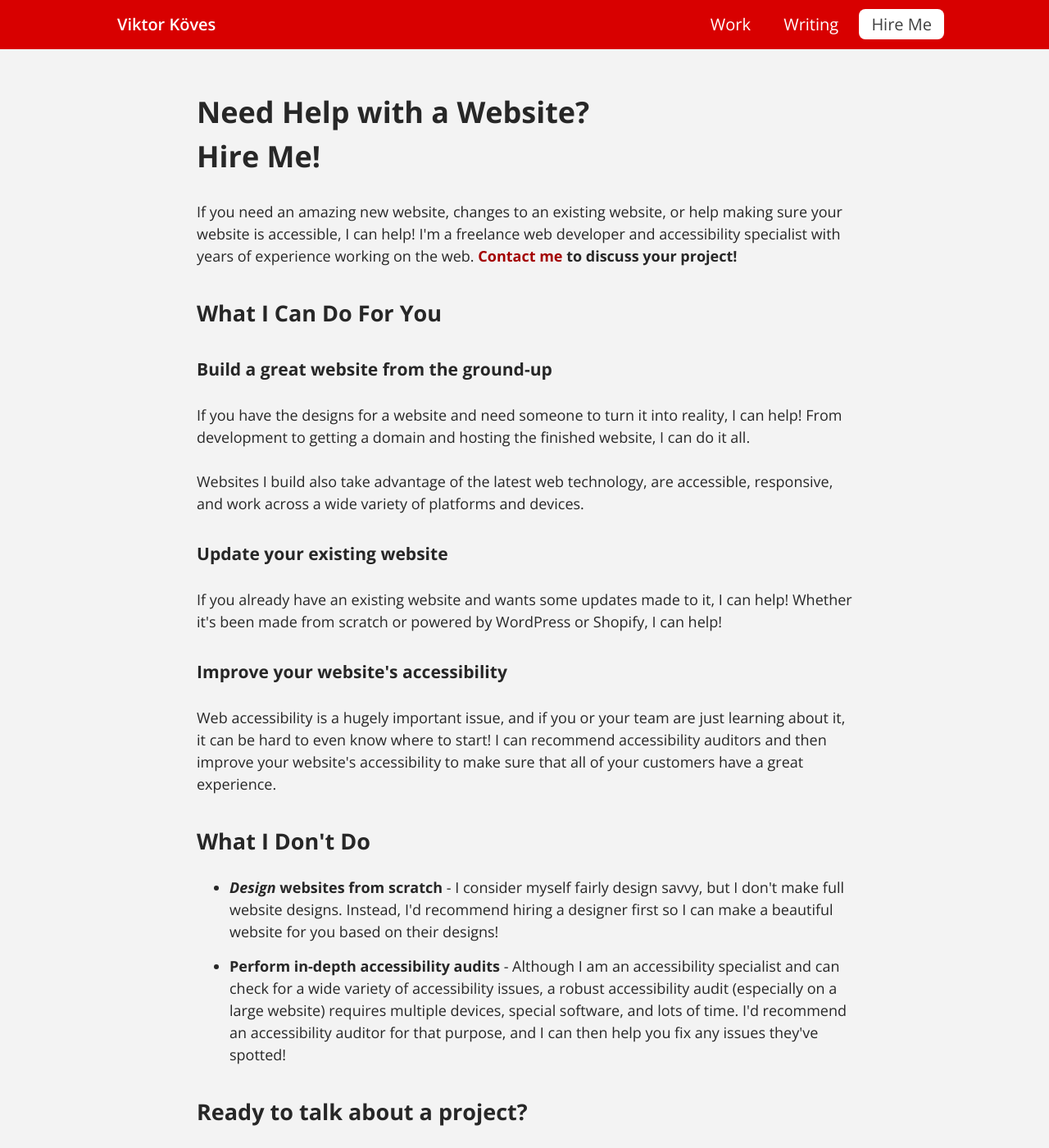
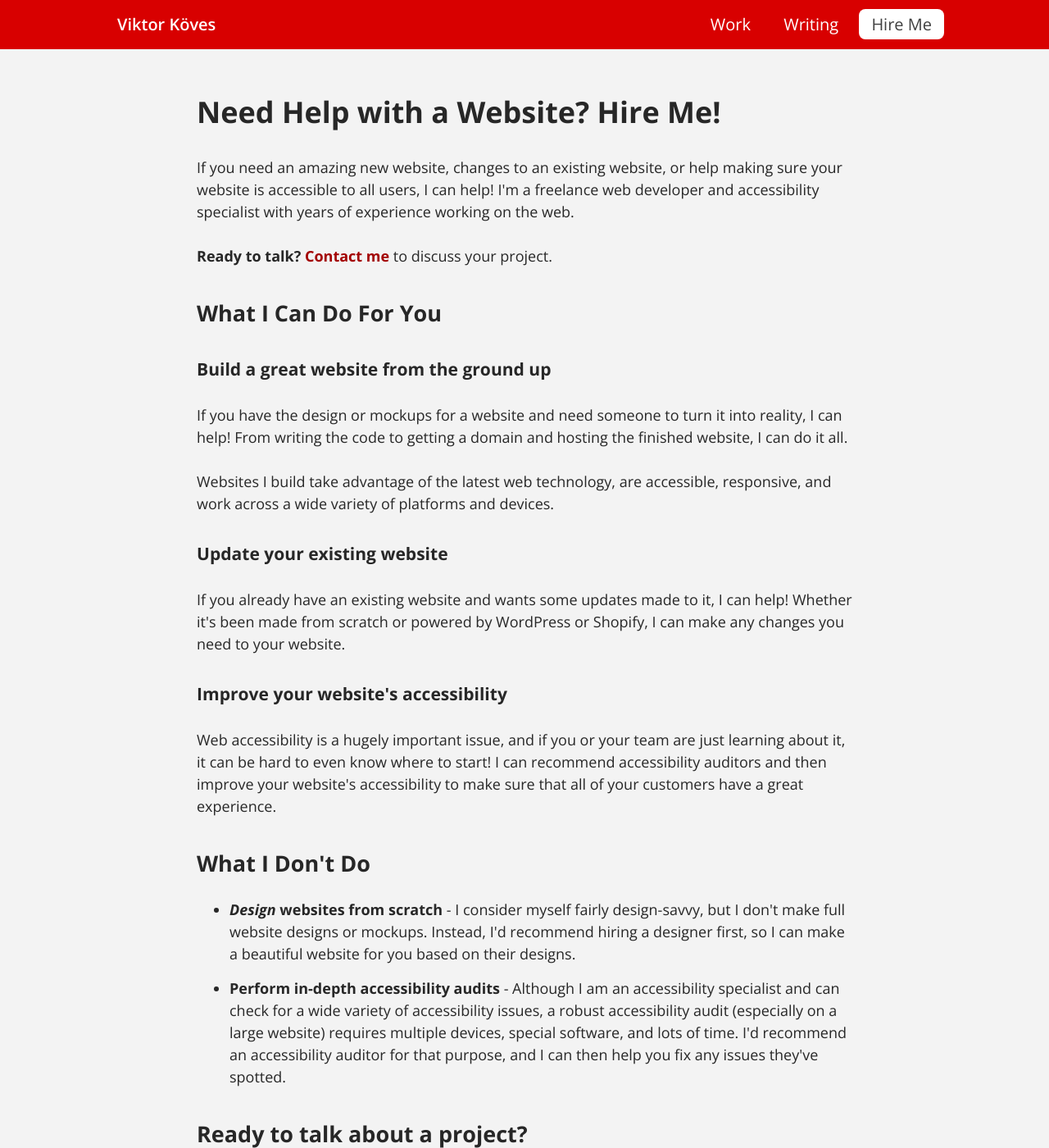
Before and after one commit to vkoves/vkoves.github.io, a Jekyll site: the page built from hire-me.html, in a window 1280 px wide and 1400 px high. Shown: the whole window at 82% size. Built offline with Jekyll 4.4.1, drawn with Linux system fonts in a browser that asks for light colours.

Commit message:
Improved Hire Me page and made anchors smooth scroll Target headings now also have an animated highlight so its clear you were linked to them - especially useful for the hire me page

```diff
--- a/css/main.scss
+++ b/css/main.scss
@@ -7,7 +7,10 @@
 @import 'header';
 @import 'footer';
 
-html { font-size: 18px; }
+html {
+  font-size: 18px;
+  scroll-behavior: smooth; // New, animates going between anchors!
+}
 
 body {
   position: relative;
@@ -24,6 +27,21 @@
 h3 { margin-top: 1.75rem; }
 
 button { font-family: 'Open Sans', sans-serif; }
+
+// Style any heading targeted by an anchor to animate move and highlight
+:target {
+  // The delay and animation length for all our transitions
+  $animate-timing: 0.3s 0.3s;
+
+  transition:
+    box-shadow $animate-timing,
+    padding-left $animate-timing,
+    color $animate-timing;
+  padding-left: 15px;
+  box-shadow: -10px 0 $dark-red;
+  color: $dark-red;
+
+}
 
 // Make buttons and links have a nice red dashed outline on focus
 button, a {
@@ -47,6 +65,12 @@
 .linked-heading {
   // Add scrol margin so anchor adjusts for the sticky header
   scroll-margin-top: 80px;
+
+  // Flip to red icon when targeted
+  &:target .link-icon {
+    .placeholder { display: none !important; }
+    .main { display: inline !important; }
+  }
 
   .link-icon {
     // Hide main (red) icon until hovering
--- a/hire-me.html
+++ b/hire-me.html
@@ -5,32 +5,32 @@
 ---
 
 <h1>
-  Need Help with a Website? <br>
-  Hire Me!
+  Need Help with a Website? Hire Me!
 </h1>
 
 <p>
   If you need an amazing new website, changes to an existing website, or help
-  making sure your website is accessible, I can help! I'm a freelance web
+  making sure your website is accessible to all users, I can help! I'm a freelance web
   developer and accessibility specialist with years of experience working on
   the web.
-  <strong><a href="#contact-me">Contact me</a> to discuss your project!</strong>
+</p>
+<p>
+  <strong>Ready to talk? <a href="#contact-me">Contact me</a> </strong> to discuss your project.
 </p>
 
 <h2>What I Can Do For You</h2>
 
-<h3>Build a great website from the ground-up</h3>
+<h3>Build a great website from the ground up</h3>
 
 <p>
-  If you have the designs for a website and need someone to turn it into
-  reality, I can help! From development to getting a domain and hosting the
-  finished website, I can do it all.
+  If you have the design or mockups for a website and need someone to turn it
+  into reality, I can help! From writing the code to getting a domain and
+  hosting the finished website, I can do it all.
 </p>
 
 <p>
-  Websites I build also take advantage of the latest web technology, are
-  accessible, responsive, and work across a wide variety of platforms and
-  devices.
+  Websites I build take advantage of the latest web technology, are accessible,
+  responsive, and work across a wide variety of platforms and devices.
 </p>
 
 <h3>Update your existing website</h3>
@@ -38,7 +38,7 @@
 <p>
   If you already have an existing website and wants some updates made to it, I
   can help! Whether it's been made from scratch or powered by WordPress or
-  Shopify, I can help!
+  Shopify, I can make any changes you need to your website.
 </p>
 
 <h3>Improve your website's accessibility</h3>
@@ -55,9 +55,9 @@
 <ul>
   <li>
     <strong><em>Design</em> websites from scratch</strong> - I consider myself
-    fairly design savvy, but I don't make full website designs. Instead, I'd
-    recommend hiring a designer first so I can make a beautiful website for you
-    based on their designs!
+    fairly design-savvy, but I don't make full website designs or mockups.
+    Instead, I'd recommend hiring a designer first, so I can make a beautiful
+    website for you based on their designs.
   </li>
   <li>
     <strong>Perform in-depth accessibility audits</strong> - Although I am an
@@ -65,7 +65,7 @@
     issues, a robust accessibility audit (especially on a large website)
     requires multiple devices, special software, and lots of time. I'd recommend
     an accessibility auditor for that purpose, and I can then help you fix any
-    issues they've spotted!
+    issues they've spotted.
   </li>
 </ul>
 
```
